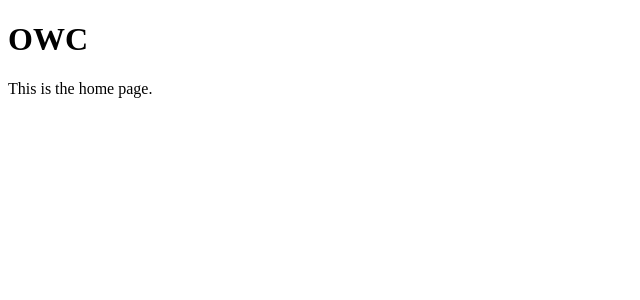
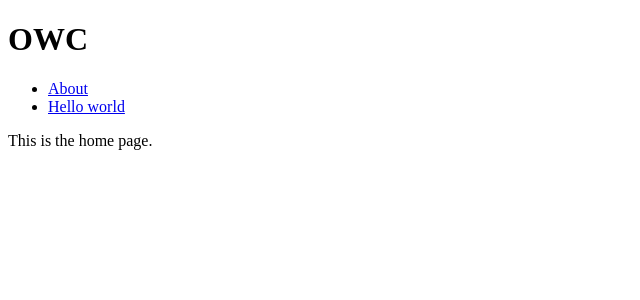
Before and after one commit to zooniverse-glacier/WebChallenge2012, a Jekyll site: the page built from index.md, in a window 1280 px wide. Shown: the top 300 px of the page, without its empty margins (0-640 px from the left). Built offline with Jekyll 4.4.1, drawn with Linux system fonts in a browser that asks for light colours; nearby versions of some CDN libraries; library files that are not in the unit come from our copies.

Commit message:
Start navigation

```diff
--- /dev/null
+++ b/_includes/nav.html
@@ -0,0 +1,7 @@
+<nav>
+  <ul>
+    {% for page in site.pages %}
+      <li><a href="{{ page.url }}">{{ page.title }}</a></li>
+    {% endfor %}
+  </ul>
+</nav>
--- a/_layouts/default.html
+++ b/_layouts/default.html
@@ -12,6 +12,8 @@
   <body>
     <h1>OWC</h1>
 
+    {% include nav.html %}
+
     {{ content }}
 
     <script src="javascripts/jquery-1.8.3.min.js"></script>
```
Also changed, not shown: about.md (added, +9 -0 lines).
